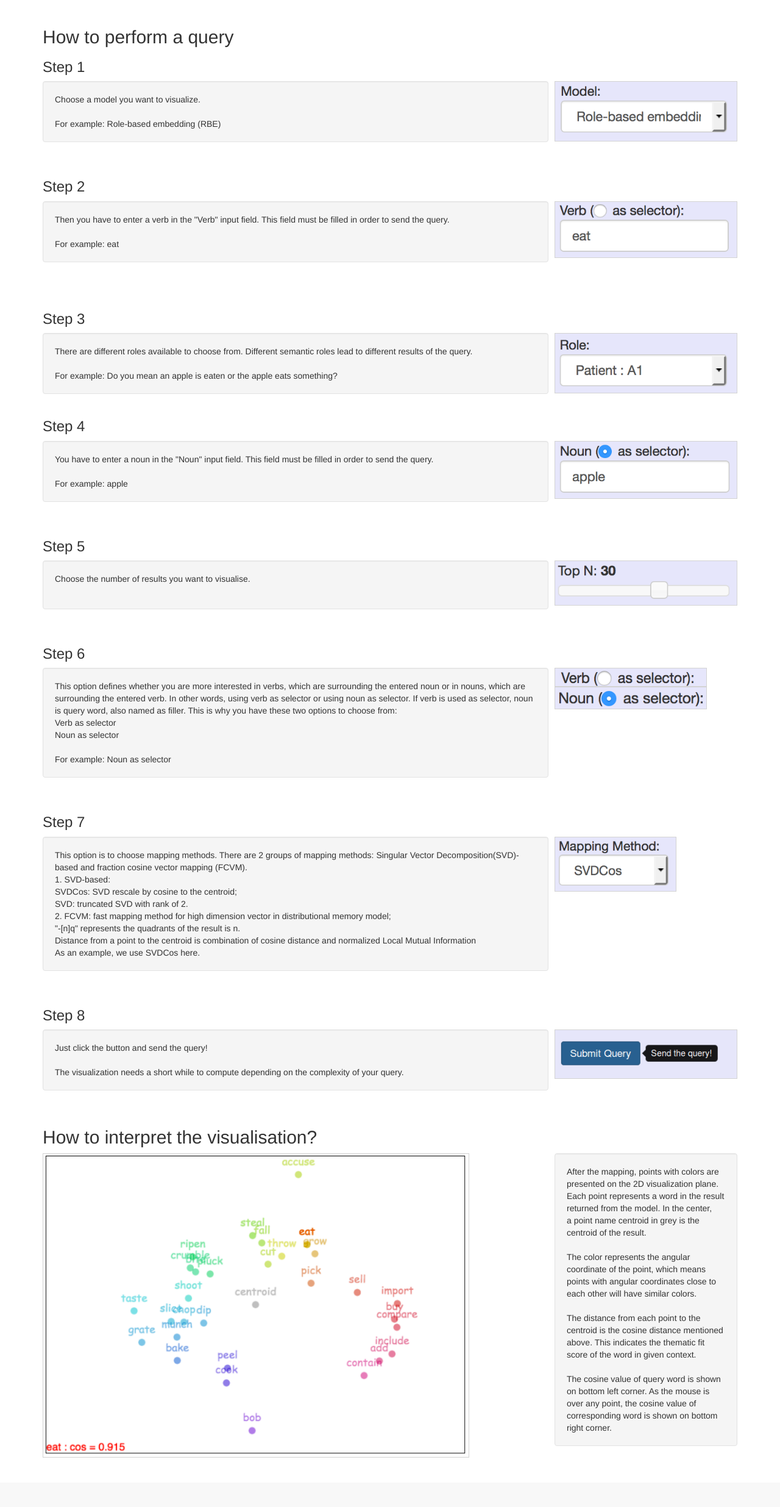
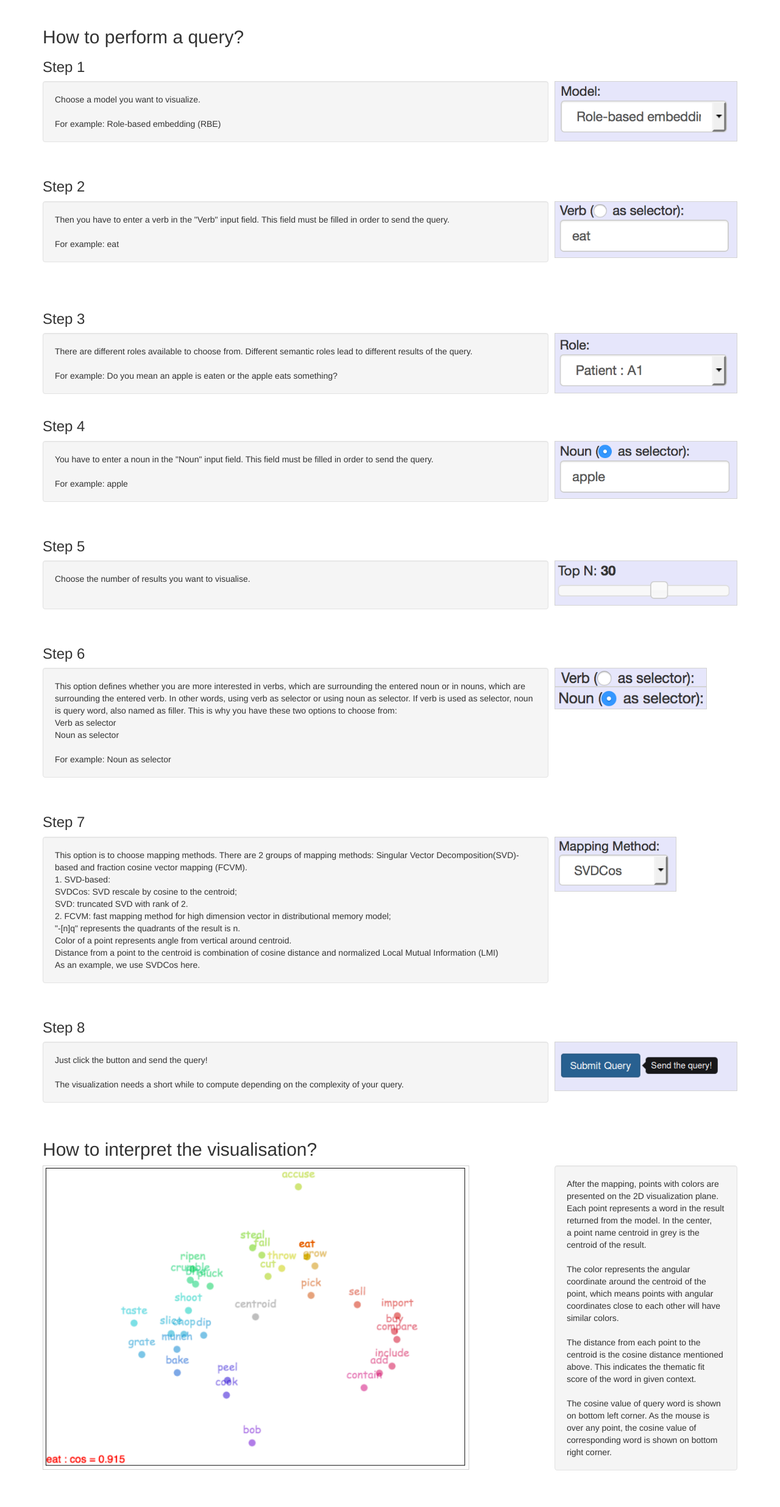
Before and after one commit to tony-hong/roleo, a Django app: page /help/ in a window 1280 px wide. Shown: the part 51-2522 px from the top of the page at 61% size. Before the commit the page ends 2441 px from the top, so only its background shows below. Run offline with Django 3.2, Linux system fonts and the light colour scheme; parts of the project's set-up code (start-up, migrations or seed data) failed here and were passed over; some libraries are stand-ins or nearby versions.

Commit message:
Improve help page regarding LMI

```diff
--- a/wsvt/view2D/static/view2D/js/index.js
+++ b/wsvt/view2D/static/view2D/js/index.js
@@ -174,8 +174,8 @@ function showExplanation (quadrant) {
     } else if(quadrant == 1){
       setMsgLabel('Y-axis is cosine distance. X-axis is normalized Local Mutual Information.');
     } else {
-      setMsgLabel('Color of a point represents angle. Distance from a point to the centroid is'
-        + ' combination of cosine distance and normalized Local Mutual Information');
+      setMsgLabel('Distance from a point to the centroid is'
+        + 'combination of cosine distance and normalized LMI (see Help)');
     }
 }
 
--- a/wsvt/view2D/templates/view2D/help.html
+++ b/wsvt/view2D/templates/view2D/help.html
@@ -54,7 +54,7 @@
     <div class="container padding_top_menu">
 
       <!-- title -->
-      <h2> How to perform a query </h2>
+      <h2> How to perform a query?</h2>
 
       <!-- Step 1 -->
       <h3> Step 1 </h3>
@@ -185,9 +185,9 @@
             SVD: truncated SVD with rank of 2. <br>
             2. FCVM: fast mapping method for high dimension vector in distributional memory model; <br>
             "-[n]q" represents the quadrants of the result is n. <br>
-            Distance from a point to the centroid is combination of cosine distance and normalized Local Mutual Information <br>
+            Color of a point represents angle from vertical around centroid. <br>
+            Distance from a point to the centroid is combination of cosine distance and normalized Local Mutual Information (LMI)<br>
             As an example, we use SVDCos here.<br>
-
           </p>
         </div>
       </div>
@@ -221,7 +221,7 @@
             After the mapping, points with colors are presented on the 2D visualization plane. <br>
             Each point represents a word in the result returned from the model. In the center, <br>
             a point name centroid in grey is the centroid of the result. <br><br>
-            The color represents the angular coordinate of the point, which means points with angular coordinates close to each other will have similar colors. <br><br>
+            The color represents the angular coordinate around the centroid of the point, which means points with angular coordinates close to each other will have similar colors. <br><br>
             The distance from each point to the centroid is the cosine distance mentioned above. This indicates the thematic fit score of the word in given context. <br><br>
             The cosine value of query word is shown on bottom left corner. As the mouse is over any point, the cosine value of corresponding word is shown on bottom right corner.
           </p>
```
